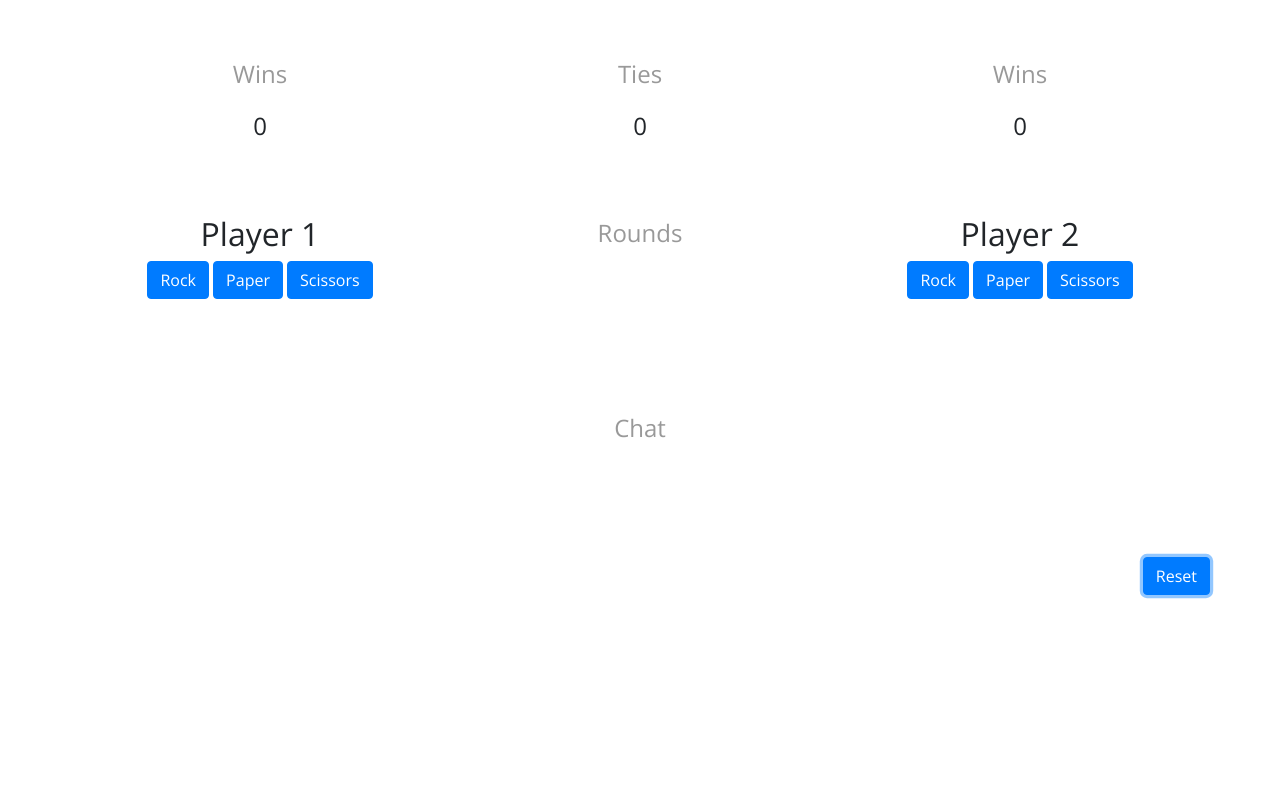
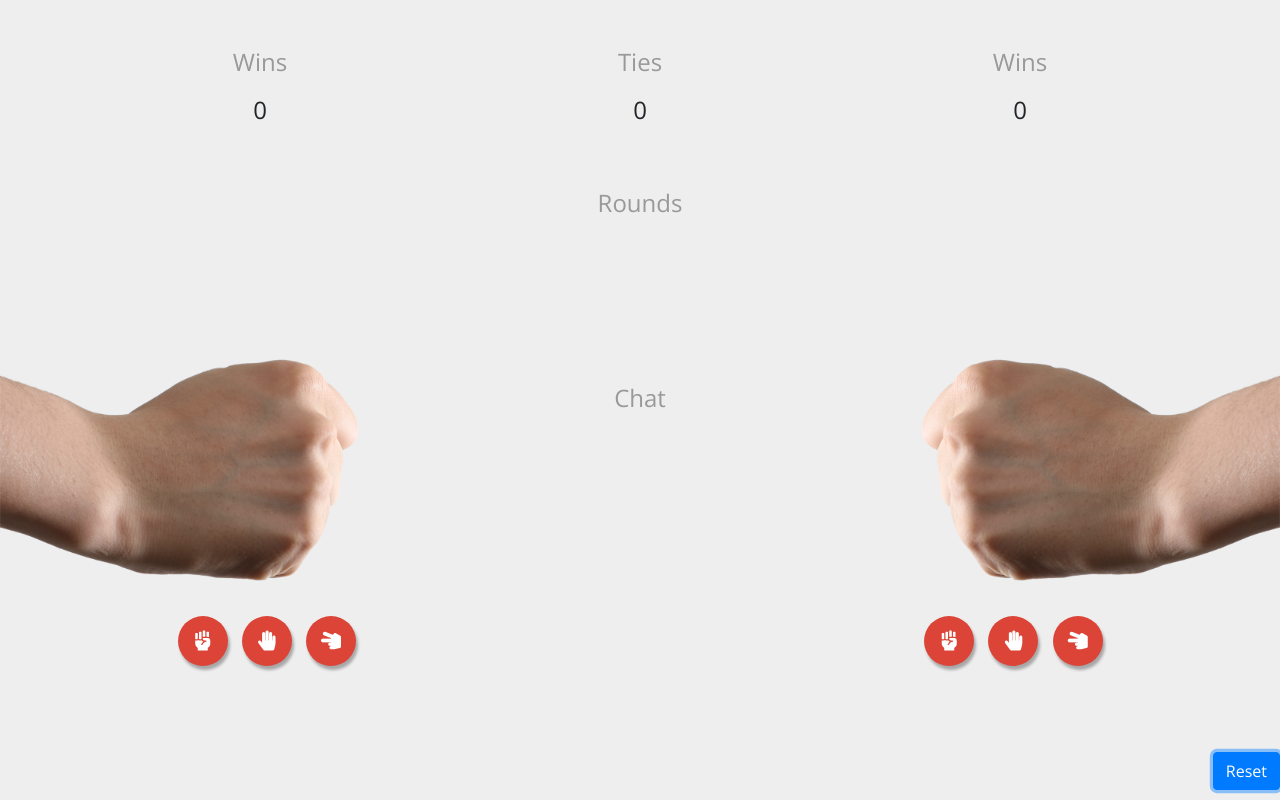
Before and after one commit to jlouie10/RPS-Multiplayer, a plain HTML site: page index.html in a window 1280 px wide. Both pictures are taken after a click on the button "Reset". Drawn offline with nearby package versions, Linux system fonts and the light colour scheme; no server answers.

Commit message:
Added images to layout

```diff
--- a/assets/css/style.css
+++ b/assets/css/style.css
@@ -14,17 +14,64 @@
     color: #333;
 }
 
+.m0 {
+    margin-left: 0;
+    margin-right: 0;
+}
+
+.p0 {
+    padding-left: 0;
+    padding-right: 0;
+}
+
 body {
     font-family: 'Open Sans', sans-serif;
+    background-color: #eee;
+}
+
+p {
+    margin-bottom: 0.75rem;
+}
+
+.btn-circle {
+    width: 50px;
+    height: 50px;
+    padding: 6px 0px;
+    border-radius: 25px;
+    text-align: center;
+    font-size: 20px;
+    line-height: 1.42857;
+    background-color: #DB4437;
+    color: #fff;
+    margin-right: 10px;
+    box-shadow: 2px 4px 3px rgba(0,0,0,0.3);
+    transition: background 0.5s ease;
+}
+
+.btn-circle:hover, .btn-circle:active, .btn-circle:focus {
+    background-color: #df584d;
+    color: #fff;
+    box-shadow: none;
+}
+
+.btn-last {
+    margin-right: 0;
 }
 
 #scoreboard {
-    padding-top: 5%;
-    padding-bottom: 5%;
+    padding-top: 4%;
+    padding-bottom: 4%;
 }
 
 .label, #player-1-wins, #player-2-wins, #ties {
     font-size: 24px;
+}
+
+#player-1-buttons, #player-2-buttons {
+    position: absolute;
+    bottom: 10px;
+    left: 50%;
+    margin-left: -89px;
 }
 
 .widget {
@@ -36,3 +83,14 @@ body {
     bottom: 10px;
     right: 0;
 }
+
+img {
+    width: 100%;
+    margin: 20% 0 5%;
+    /* margin: 10% 0; */
+}
+
+#player-1-gesture-img, #player-2-gesture-img {
+    /* border: 1px solid #ebebeb; */
+    padding: 5% 0;
+}
--- a/assets/javascript/app.js
+++ b/assets/javascript/app.js
@@ -40,8 +40,6 @@ $(document).ready(function () {
      */
 
 
-
-
     /**
      * function getGesture()
      * Get player gesture when button is clicked
@@ -50,6 +48,9 @@ $(document).ready(function () {
     function getGesture() {
         var playerNumber = $(this).attr("data-player");
         var playerGesture = $(this).val();
+
+        console.log(player1);
+        console.log(player2);
 
         if (playerNumber === "1") {
             updateGesture(player1, playerNumber, playerGesture);
@@ -138,10 +139,12 @@ $(document).ready(function () {
      * Updates the display for each player
      */
 
-    function updateDisplay(lossesArray) {
+    function updateDisplay() {
         var span1 = $("<span>");
         var span2 = $("<span>");
         var span3 = $("<span>");
+        var img1 = $("<img>");
+        var img2 = $("<img>");
 
         span1.text(player1.wins);
         span2.text(player2.wins);
@@ -151,8 +154,39 @@ $(document).ready(function () {
         $("#player-2-wins").html(span2);
         $("#ties").html(span3);
 
-        $("#player-1-gesture").text(player1.gesture);
-        $("#player-2-gesture").text(player2.gesture);
+        if (player1.gesture === "paper") {
+            img1.attr("src", "assets/images/paper_formatted_1.png")
+                .attr("alt", "Paper");
+        }
+        else if (player1.gesture === "scissors") {
+            img1.attr("src", "assets/images/scissors_formatted_1.png")
+                .attr("alt", "Scissors");
+        }
+        else {
+            img1.attr("src", "assets/images/rock_formatted_1.png")
+                .attr("alt", "Rock");
+        }
+
+        if (player2.gesture === "paper") {
+            img2.attr("src", "assets/images/paper_formatted_2.png")
+                .attr("alt", "Paper");
+        }
+        else if (player2.gesture === "scissors") {
+            img2.attr("src", "assets/images/scissors_formatted_2.png")
+                .attr("alt", "Scissors");
+        }
+        else {
+            img2.attr("src", "assets/images/rock_formatted_2.png")
+                .attr("alt", "Rock");
+        }
+
+        $("#player-1-gesture-img").html(img1);
+        $("#player-2-gesture-img").html(img2);
+    }
+
+
+    function updateImage(player, gesture, imageUrl) {
+
     }
 
 
--- a/index.html
+++ b/index.html
@@ -28,6 +28,7 @@
 </head>
 
 <body>
+    <div>
     <div class="outer text-center">
         <div class="container">
             <div id="scoreboard" class="row">
@@ -54,21 +55,23 @@
     </div>
 
     <div class="outer text-center">
-        <div class="container">
-            <div class="row">
-                <div class="col-4">
-                    <h2>Player 1</h2>
+        <div class="">
+            <div class="row m0">
+                <div class="col-5 p0">
                     <div id="player-1-gesture"></div>
+                    <div id="player-1-gesture-img">
+                        <img src="assets/images/rock_formatted_1.png" alt="" />
+                    </div>
                     <div id="player-1-buttons">
-                        <button id="player-1-rock" class="btn btn-primary gesture" value="rock"
-                            data-player="1">Rock</button>
-                        <button id="player-1-paper" class="btn btn-primary gesture" value="paper"
-                            data-player="1">Paper</button>
-                        <button id="player-1-scissors" class="btn btn-primary gesture" value="scissors"
-                            data-player="1">Scissors</button>
+                        <button id="player-1-rock" class="btn btn-default btn-circle gesture" value="rock"
+                            data-player="1"><i class="fas fa-fist-raised"></i></button>
+                        <button id="player-1-paper" class="btn btn-default btn-circle gesture" value="paper"
+                            data-player="1"><i class="fas fa-hand-paper"></i></button>
+                        <button id="player-1-scissors" class="btn btn-default btn-circle btn-last gesture" value="scissors"
+                            data-player="1"><i class="fas fa-hand-scissors"></i></button>
                     </div>
                 </div>
-                <div class="col-4">
+                <div class="col-2">
                     <div class="widget">
                         <p class="label light">Rounds</p>
                         <p id="rounds"></p>
@@ -79,29 +82,72 @@
                     </div>
                     <div id="summary"></div>
                 </div>
-                <div class="col-4">
-                    <h2>Player 2</h2>
+                <div class="col-5 p0">
                     <div id="player-2-gesture"></div>
+                    <div id="player-2-gesture-img">
+                        <img src="assets/images/rock_formatted_2.png" alt="" />
+                    </div>
                     <div id="player-2-buttons">
-                        <button id="player-2-rock" class="btn btn-primary gesture" value="rock"
-                            data-player="2">Rock</button>
-                        <button id="player-2-paper" class="btn btn-primary gesture" value="paper"
-                            data-player="2">Paper</button>
-                        <button id="player-2-scissors" class="btn btn-primary gesture" value="scissors"
-                            data-player="2">Scissors</button>
+                        <button id="player-2-rock" class="btn btn-default btn-circle gesture" value="rock"
+                            data-player="2"><i class="fas fa-fist-raised"></i></button>
+                        <button id="player-2-paper" class="btn btn-default btn-circle gesture" value="paper"
+                            data-player="2"><i class="fas fa-hand-paper"></i></button>
+                        <button id="player-2-scissors" class="btn btn-default btn-circle btn-last gesture" value="scissors"
+                            data-player="2"><i class="fas fa-hand-scissors"></i></button>
                     </div>
                 </div>
             </div>
         </div>
     </div>
 
-    <div class="container">
-        <div class="row">
-            <div class="col-12">
-                <button id="reset" class="btn btn-primary" value="reset">Reset</button>
+    <!-- <div class="outer text-center">
+            <div class="container">
+                <div class="row">
+                    <div class="col-4">
+                        <div id="player-1-gesture"></div>
+                        <div id="player-1-gesture-img">
+                            <img src="/assets/images/rock_formatted_1.png" alt="" />
+                        </div>
+                        <div id="player-1-buttons">
+                            <button id="player-1-rock" class="btn btn-default btn-circle gesture" value="rock"
+                                data-player="1"><i class="fas fa-fist-raised"></i></button>
+                            <button id="player-1-paper" class="btn btn-default btn-circle gesture" value="paper"
+                                data-player="1"><i class="fas fa-hand-paper"></i></button>
+                            <button id="player-1-scissors" class="btn btn-default btn-circle btn-last gesture" value="scissors"
+                                data-player="1"><i class="fas fa-hand-scissors"></i></button>
+                        </div>
+                    </div>
+                    <div class="col-4">
+                        <div class="widget">
+                            <p class="label light">Rounds</p>
+                            <p id="rounds"></p>
+                        </div>
+                        <div class="widget">
+                            <p class="label light">Chat</p>
+                            <div id="chat"></div>
+                        </div>
+                        <div id="summary"></div>
+                    </div>
+                    <div class="col-4">
+                        <div id="player-2-gesture"></div>
+                        <div id="player-2-gesture-img">
+                            <img src="/assets/images/rock_formatted_2.png" alt="" />
+                        </div>
+                        <div id="player-2-buttons">
+                            <button id="player-2-rock" class="btn btn-default btn-circle gesture" value="rock"
+                                data-player="2"><i class="fas fa-fist-raised"></i></button>
+                            <button id="player-2-paper" class="btn btn-default btn-circle gesture" value="paper"
+                                data-player="2"><i class="fas fa-hand-paper"></i></button>
+                            <button id="player-2-scissors" class="btn btn-default btn-circle btn-last gesture" value="scissors"
+                                data-player="2"><i class="fas fa-hand-scissors"></i></button>
+                        </div>
+                    </div>
+                </div>
             </div>
-        </div>
+        </div> -->
+
     </div>
+    <button id="reset" class="btn btn-primary" value="reset">Reset</button>
 
     <!-- Optional JavaScript -->
     <!-- jQuery first, then Popper.js, then Bootstrap JS -->
```
Also changed, not shown: assets/images/paper.png, assets/images/paper_formatted.png (added), assets/images/paper_formatted_1.png (added), assets/images/paper_formatted_2.png (added), assets/images/rock_formatted_1.png (added), assets/images/rock_formatted_2.png (added), assets/images/scissors_formatted_1.png (added), 3 other files.
